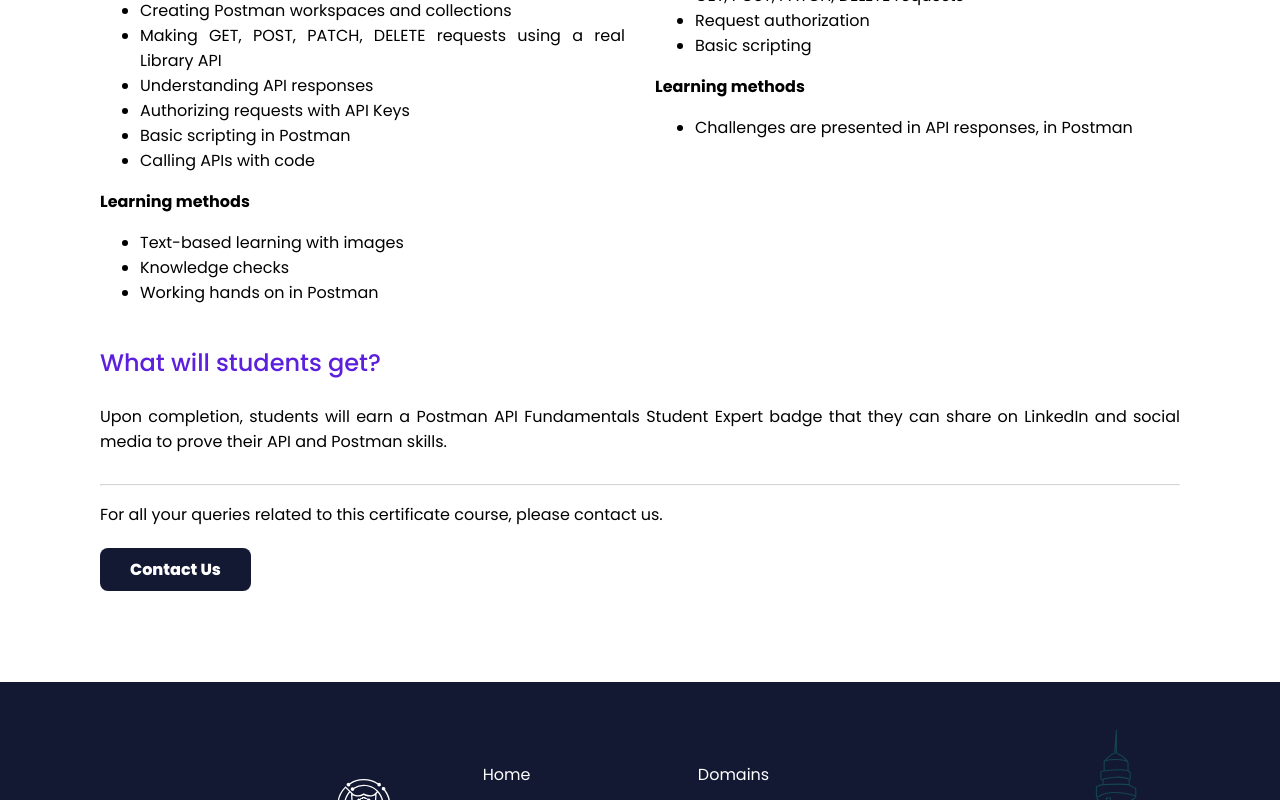
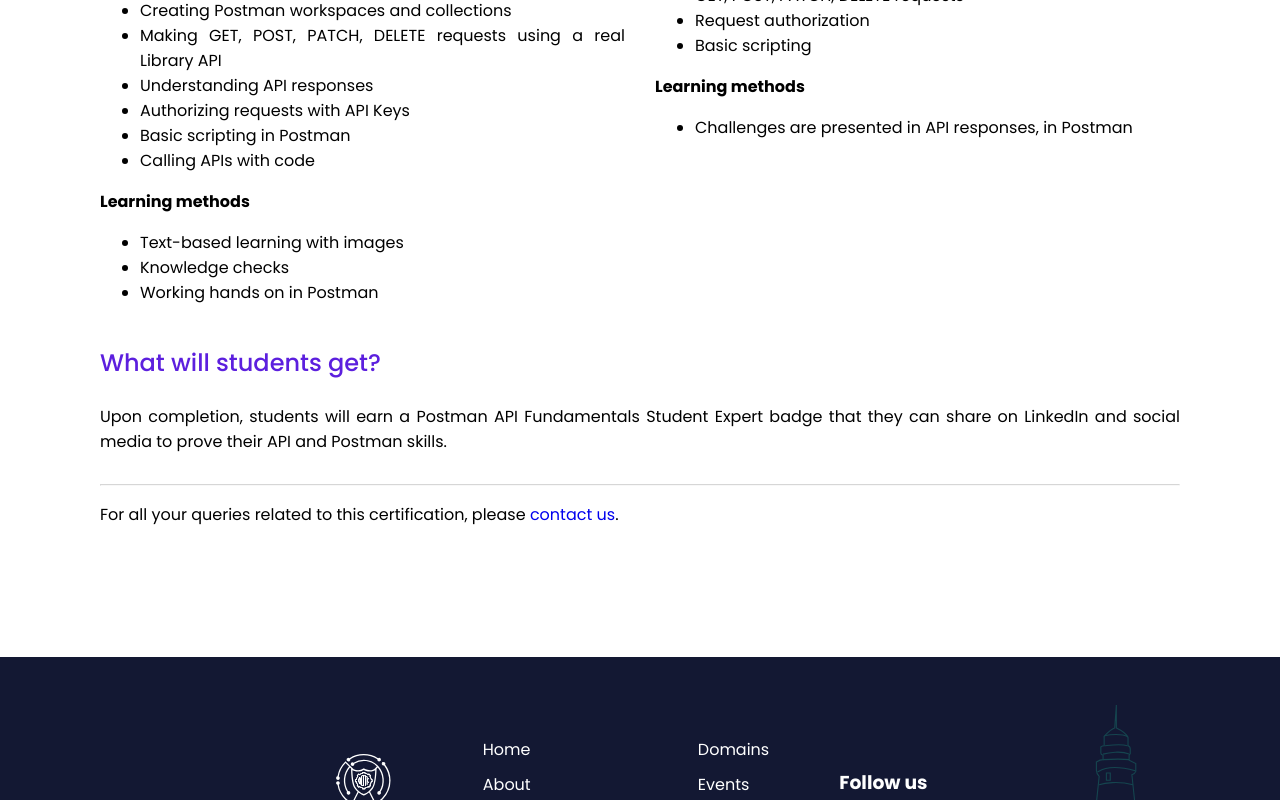
Before and after one commit to COSH-NITK/cosh-website, a React (Create React App) app: page /postman-classroom-program in a window 1280 px wide. Shown: the part 1459-2259 px from the top of the page. Built offline with nearby package versions, Linux system fonts and the light colour scheme.

Commit message:
resized logos, restructured API Day content (#8)

```diff
--- a/src/Components/Navbar/Navbar.jsx
+++ b/src/Components/Navbar/Navbar.jsx
@@ -46,7 +46,7 @@
 
     // const pages = ['Home', 'About', 'How we work', 'Collaborate', 'Domains', 'Events', 'Blog', 'Contact'];
     // const pagePaths = ['home', 'about', 'how-we-work', 'collaborate', 'domains', 'events', 'blog', 'contact'];
-    const pages = ['Home', 'About', 'Collaborate', 'Api-day', 'Postman Classroom Program', 'Domains', 'Events', 'Blog', 'Contact'];
+    const pages = ['Home', 'About', 'Collaborate', 'API Day', 'Postman Classroom Program', 'Domains', 'Events', 'Blog', 'Contact'];
     const pagePaths = ['home', 'about', 'collaborate', 'api-day', 'postman-classroom-program', 'domains', 'events', 'blog', 'contact'];
 
 
--- a/src/Pages/Apiday/Apiday.jsx
+++ b/src/Pages/Apiday/Apiday.jsx
@@ -17,7 +17,7 @@
         </Helmet>
         <div className="postmanSection1Container">
             <div className="postmanSection1">
-                <h1>API Day <span>Coastal</span> Karnataka</h1>
+                <h1><span>API Day</span> Coastal Karnataka</h1>
                 {/* <img src={il1} className="il1" alt="Illustration" /> */}
             </div>
         </div>
@@ -31,7 +31,7 @@
         <div className="postmanSection3">
 
             {/* <h2>Details of the Certificate Course</h2> */}
-            <h2><span>API</span> Day Coastal Karnataka</h2>
+            <h2><span> API Day Coastal Karnataka </span></h2>
 
             {/* <a href="https://bit.ly/cosh-api-day-reg" target="_blank" className="button-dark">Flyer</a> */}
 
@@ -51,6 +51,10 @@
             <p>
                 Featuring talks by industry experts and a showcase of student projects, API Day Coastal Karnataka promises to be an enriching and engaging event for anyone interested in APIs. With ample opportunities for networking, learning, and mentorship, this event is a must-attend for anyone seeking to stay ahead of the curve in API design and development.
             </p>
+            <p>
+                <i>API Day Coastal Karnataka is an exclusive celebration for members of the Student Expert Community who have successfully completed the COSH NITK Postman Classroom Program.
+            </i></p>
+
             <div className="row">
                 <div className="rowItem">
                     <h3>Industry Panel Address: API First Design in Practice</h3>
@@ -125,6 +129,14 @@
                 </div>
             </div>
 
+            <h3>What will students get?</h3>
+            <p>
+                This event aims to provide a platform for knowledge sharing and collaboration around API design and development. With a focus on the API first design principle and the latest features of Postman, participants will get insights into the best practices, tools, and emerging trends in API development.
+            </p>
+            <p>
+                Exclusive Postman goodies and networking opportunities with API enthusiasts.
+            </p>
+
             <h3>COSH NITK Postman Classroom Program </h3>
             <p>
                 The Postman Classroom program is a series of self-paced video lessons and missions designed by Postman, designed to teach API fundamentals to college students.
@@ -133,17 +145,7 @@
             <p>
                 After completing the <strong>Intro to APIs and Postman</strong> course, you can attempt the certification course, and on successful completion of the same, you shall receive your digital badge if you have submitted the correct details. To receive a certificate from the <strong>Centre for Open-source Software and Hardware (COSH) NITK</strong>, write an email with the link of the badge to <a href="mailto: cosh@nitk.edu.in">COSH.</a>
             </p>
-            <p>
-                This event API Day Coastal Karnataka is an exclusive celebration for members of the Student Expert Community who have successfully completed the COSH NITK Postman Classroom Program.
-            </p>
 
-            <h3>What will students get?</h3>
-            <p>
-                This event aims to provide a platform for knowledge sharing and collaboration around API design and development. With a focus on the API first design principle and the latest features of Postman, participants will get insights into the best practices, tools, and emerging trends in API development.
-            </p>
-            <p>
-                Exclusive Postman goodies, networking opportunities with the API enthusiasts
-            </p>
             <figure>
                 <img src="/Student-1.JPG" className='imageContainer'/>
             </figure>
@@ -161,7 +163,7 @@
                 </div>
                 <div className="partnershipDets">
                     <p>Academia Partner - NITK</p>
-                    <img src="/nitk_logo.png" alt="" srcset="" />
+                    <img className="nitk" src="/nitk_logo.png" alt="" srcset="" />
                 </div>
             </div>
 
@@ -172,8 +174,7 @@
             </div>
 
             {/* <h2>Contact Us</h2> */}
-            <p className="contactCaption">For all your queries related to this certificate course, please contact us.</p>
-            <Link to="/contact" className="button-dark">Contact Us</Link>
+            <p className="contactCaption">For all your queries related to this certificate course, please <Link to="/contact">contact us</Link>.</p>
 
         </div>
     </div>
--- a/src/Pages/Apiday/Apiday.scss
+++ b/src/Pages/Apiday/Apiday.scss
@@ -114,6 +114,9 @@
                     padding-bottom: 10px;
                 }
             }
+            &.nitk {
+                padding-bottom: 20px;
+            }
         }
 
         .partnershipDets{
--- a/src/Pages/Postman/Postman.jsx
+++ b/src/Pages/Postman/Postman.jsx
@@ -90,8 +90,7 @@
             <hr />
 
             {/* <h2>Contact Us</h2> */}
-            <p className="contactCaption">For all your queries related to this certificate course, please contact us.</p>
-            <Link to="/contact" className="button-dark">Contact Us</Link>
+            <p className="contactCaption">For all your queries related to this certification, please <Link to="/contact"> contact us</Link>.</p>
 
         </div>
     </div>
```
